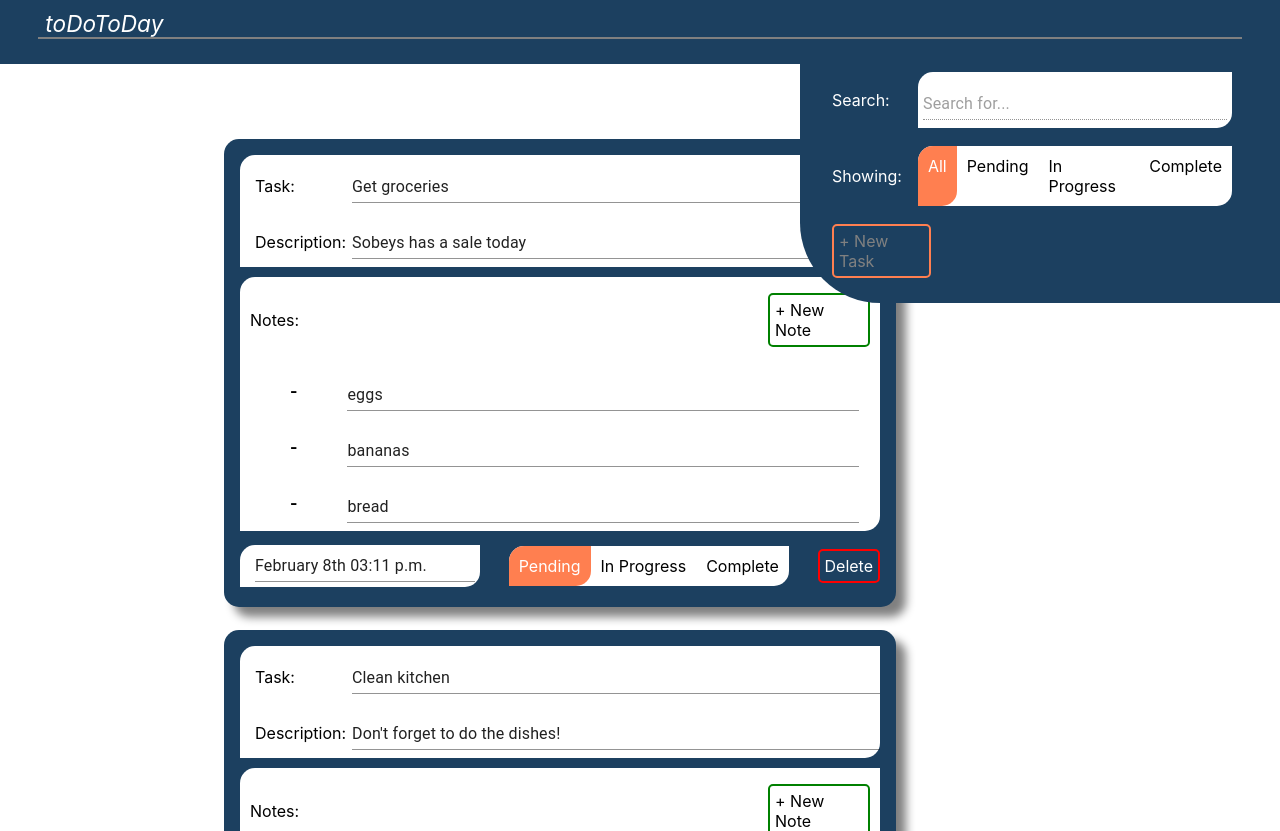
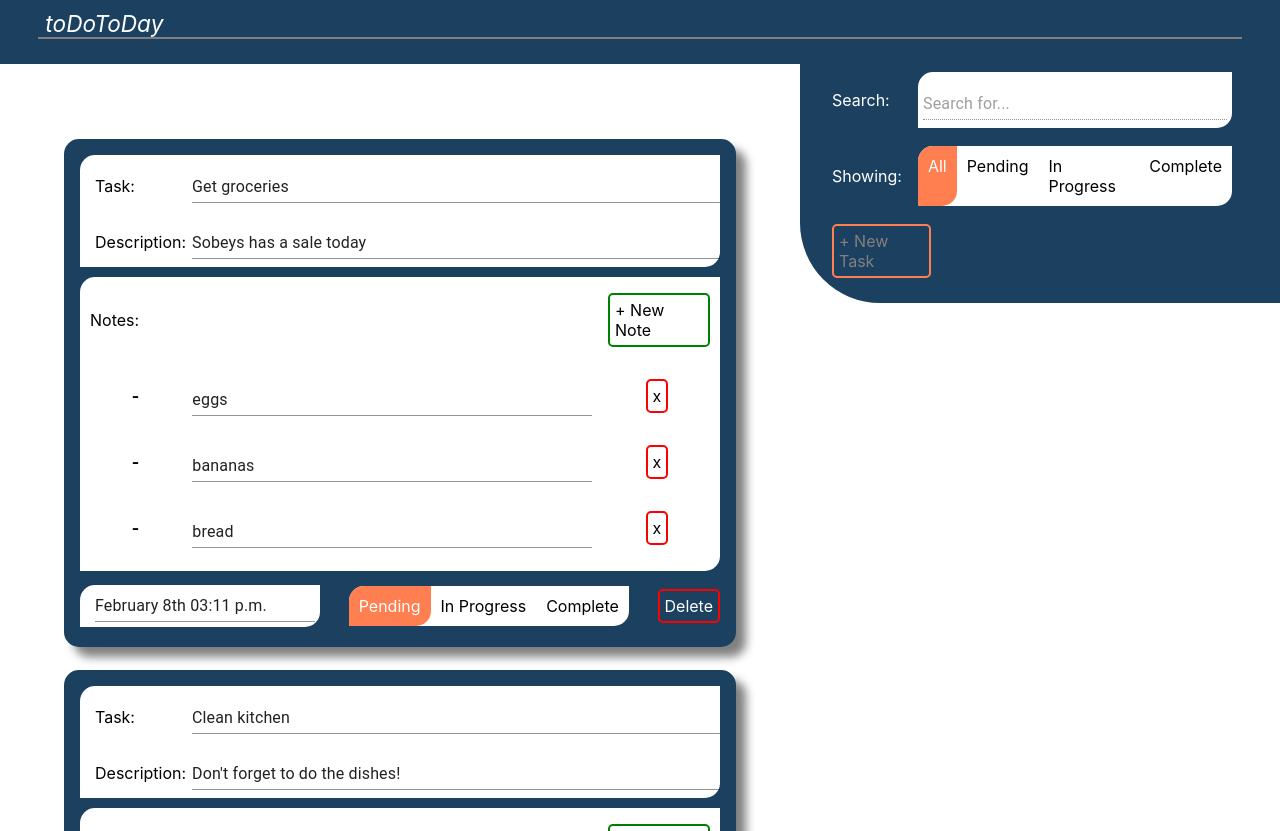
Before and after one commit to ojripley/todoList, a React (Create React App) app in the folder client/: page / in a window 1280 px wide. Shown: the top 831 px of the page. Built offline with nearby package versions, Linux system fonts and the light colour scheme.

Commit message:
add ability to delete notes

```diff
--- a/client/src/components/Note.js
+++ b/client/src/components/Note.js
@@ -3,7 +3,6 @@ import EditableText from './EditableText';
 
 export default function Note(props) {
 
-  const [noteId, setNoteId] = useState(props.noteId);
   const [noteText, setNoteText] = useState(props.note || '');
 
   useEffect(() => {
@@ -16,7 +15,7 @@ export default function Note(props) {
 
   return (
     <div className={'note'}>
-      <EditableText text={noteText} setValue={setNoteText} width={'32em'}></EditableText>
+      <EditableText text={noteText} setValue={setNoteText} width={'25em'} defaultText={'Add a note...'}></EditableText>
     </div>
   );
 };
--- a/client/src/components/Notes.js
+++ b/client/src/components/Notes.js
@@ -6,12 +6,13 @@ export default function Notes(props) {
 
   const [noteCount, setNoteCount] = useState(Object.keys(props.notes).length);
 
-  useEffect(() => {
-    const tempNotes = props.notes;
+  const handleRemoveNote = (noteId) => {
+    const tempNotes = props.notes
 
-    console.log(tempNotes);
+    delete tempNotes[noteId];
 
-  }, [props.notes]);
+    props.setNotes({...tempNotes});
+  };
 
   const handleNewNote = () => {
     const tempNotes = props.notes;
@@ -24,9 +25,10 @@ export default function Notes(props) {
 
   const noteComponents = Object.keys(props.notes).map(noteId => {
     return(
-      <div className={'note'}>
+      <div className={'note'} key={noteId}>
         <p className={'note-bullet'}> - </p>
         <Note note={props.notes[noteId]} noteId={noteId} setNotes={props.setNotes} notes={props.notes}></Note>
+        <p className={'remove-note-button'} onClick={() => handleRemoveNote(noteId)}>x</p>
       </div>
     );
   });
--- a/client/src/styles/App.scss
+++ b/client/src/styles/App.scss
@@ -4,7 +4,7 @@
   flex-wrap: 1;
   align-items: center;
   overflow: -moz-scrollbars-none;
-  margin-right: 10em;
+  margin-right: 30em;
 
   #todo-container{
     display: flex;
@@ -74,17 +74,32 @@
         .notes-container{
           display: flex;
           flex-direction: column-reverse;
+          padding-bottom: 10px;
         }
 
         .note{
           display: flex;
-          justify-content: space-between;
+          justify-content: space-around;
           align-items: center;
           padding-right: 50px;
           padding-left: 50px;
 
           .note-bullet{
             font-weight: bold;
+          }
+
+          .remove-note-button{
+            border-style: solid;
+            border-width: 2px;
+            border-radius: 5px;
+            border-color: red;
+            padding: 5px;
+          }
+
+          .remove-note-button:hover{
+            cursor: pointer;
+            background-color: red;
+            color: white;
           }
         }
 
@@ -150,4 +165,10 @@
   .unmatched-filter-notice{
     color: black;
   }
+}
+
+@media screen and (min-width: 1600px) {
+  #app{
+    margin-right: 10em;
   }
+}
```
